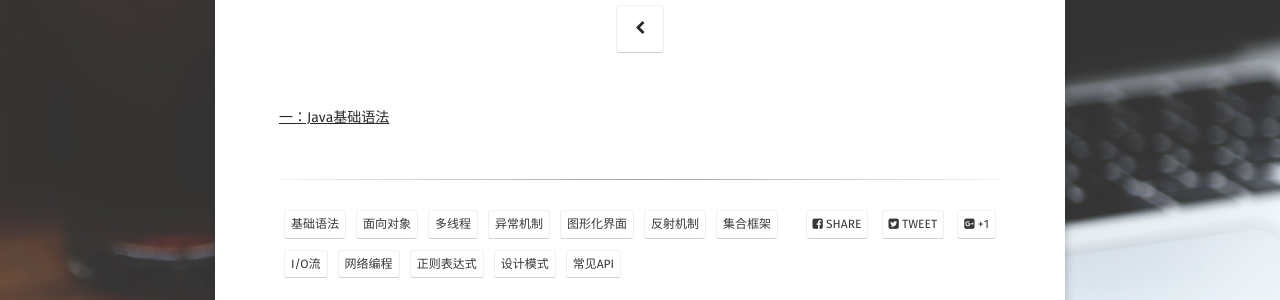
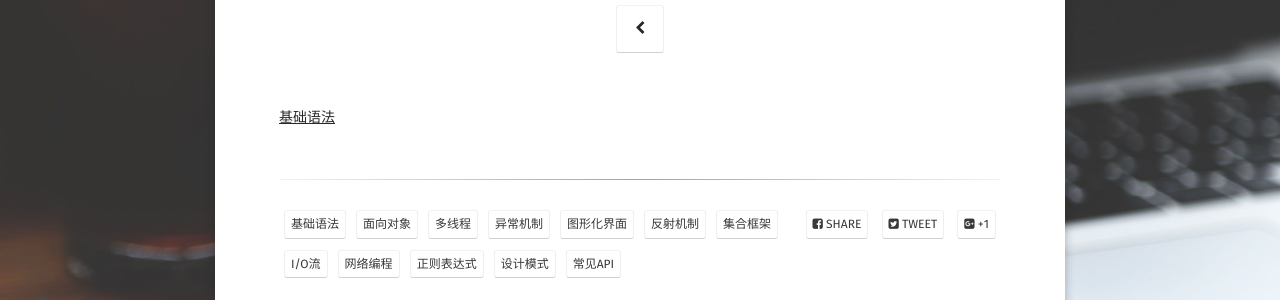
Before and after one commit to jackieliutao/javaStudyRoute, a Jekyll site: the page built from _posts/2017-09-18-JAVASE.md, in a window 1280 px wide. Shown: the part 265-565 px from the top of the page. Built offline with Jekyll 4.4.1, drawn with Linux system fonts in a browser that asks for light colours; some web fonts are replaced; comment, search, counter and statistics services are not loaded.

Commit message:
Update 2017-09-18-JAVASE.md

```diff
--- a/_posts/2017-09-18-JAVASE.md
+++ b/_posts/2017-09-18-JAVASE.md
@@ -18,4 +18,4 @@ tag:
 - 常见API
 comments: true
 ---
-<a href="../pages/javaSE/basic-grammer.html">一：Java基础语法</a>
+[基础语法](../JAVASE/java-basicGrammer.html)
```
